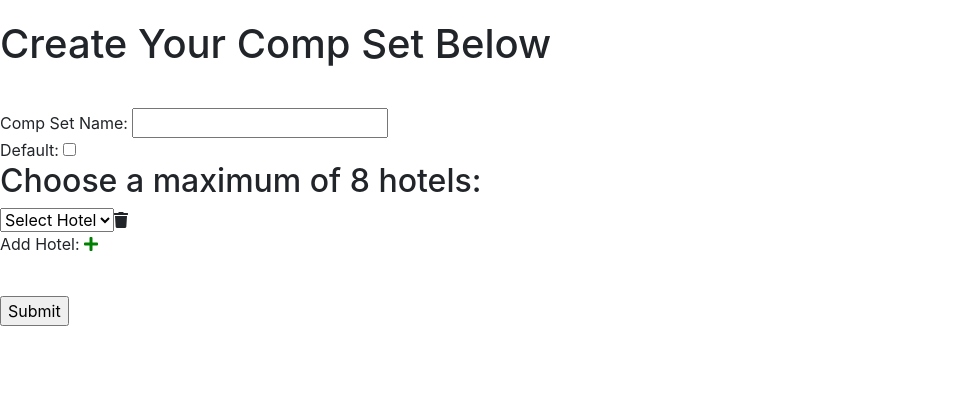
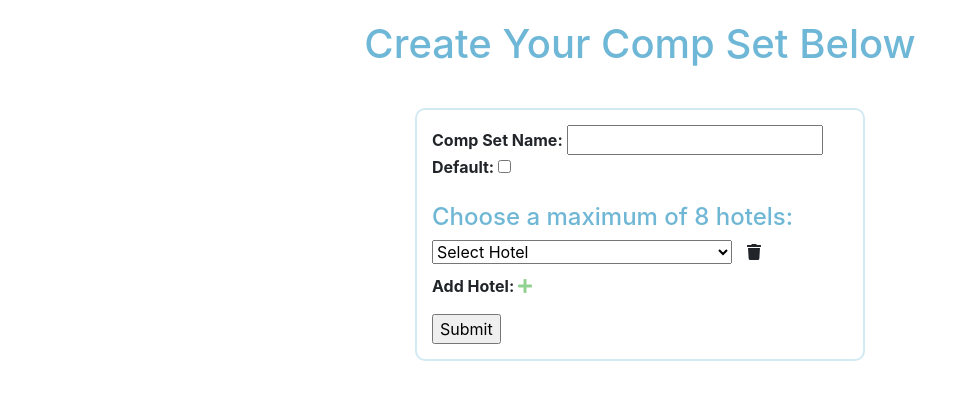
Before and after one commit to kgermeroth/PopWatch, a Flask app: page /create in a window 1280 px wide. Shown: the part 40-440 px from the top of the page, without its empty margins (0-978 px from the left). Run offline with Flask 2, Linux system fonts and the light colour scheme; data that the repository does not hold is empty; some libraries are stand-ins or nearby versions.

Commit message:
styling for existing pages largely complete

```diff
--- a/static/js/createSet.jsx
+++ b/static/js/createSet.jsx
@@ -12,7 +12,7 @@ class Add extends React.Component {
 
 	render() {
 		return (
-			<p>Add Hotel: <i
+			<p><b>Add Hotel: </b><i
 			onClick={this.addHotel}
 			className="fas fa-plus"
 			></i></p>
@@ -55,6 +55,7 @@ class HotelNameSelector extends React.Component {
 		// return the array of options in select tags
 		return (
 			<select
+				class="hotel_dropdown"
 				name="hotel_choice[]"
 				onChange={this.props.handleChange}
 				value={this.props.value}
--- a/static/project.css
+++ b/static/project.css
@@ -12,12 +12,36 @@
 }
 
 #login {
-	border: solid, 2px, rgba(111,183,214,.5);
+	border-style: solid;
+	border-width: 2px;
+	border-color: rgba(111,183,214,.3);
+	border-radius: 10px;
+	padding: 15px;
+	width: 500px;
+
 }
 
 h1 {
 	margin-top: 20px;
 	margin-bottom: 40px;
+	color: rgb(111,183,214);
+}
+
+h2 {
+	color: rgb(111,183,214);
+	margin-bottom: 40px;
+}
+
+h3 {
+	color: rgb(111,183,213);
+}
+
+h4 {
+	color: rgb(111,183,213);
+}
+
+a {
+	color: rgb(111,183,213);
 }
 
 .hotel_choice {
@@ -32,6 +56,32 @@ i {
 	margin-right: 20px;
 }
 
+.comp_set_form{
+	border-style: solid;
+	border-width: 2px;
+	border-color: rgba(111,183,214,.3);
+	border-radius: 10px;
+	padding: 15px;
+	width: 450px;
+}
+
+.register_form {
+	border-style: solid;
+	border-width: 2px;
+	border-color: rgba(111,183,214,.3);
+	border-radius: 10px;
+	padding: 15px;
+	width: 450px;
+}
+
+.HotelContainer {
+	margin-bottom: 10px;
+}
+
+.hotel_dropdown {
+	margin-right: 15px;
+	width: 300px;
+}
 .fa-plus {
-	color: green;
+	color: rgb(145,210,144);
 }
--- a/templates/create.html
+++ b/templates/create.html
@@ -10,16 +10,18 @@
 
 
 {% block content %}
-
+<div class="row justify-content-center">
 	<h1>Create Your Comp Set Below</h1>
-
-	<form action='/set_comp_set' method="POST">
-		Comp Set Name: <input type="text" name="view_name"><br>
-		Default: <input type="checkbox" name="default" value="true">
-		<h2>Choose a maximum of 8 hotels:</h2>
-		<div id="hotel-dropdowns"></div><br>
+</div>
+<div class="row justify-content-center">
+	<form action='/set_comp_set' method="POST" class="comp_set_form">
+		<b>Comp Set Name:</b> <input type="text" name="view_name"><br>
+		<b>Default: </b><input type="checkbox" name="default" value="true"><br><br>
+		<h4>Choose a maximum of 8 hotels:</h4>
+		<div id="hotel-dropdowns"></div>
 		<input type="submit">
 	</form>
+</div>
 
 
 
```
Also changed, not shown: templates/home.html (+3 -19 lines), templates/register.html (+10 -6 lines).
